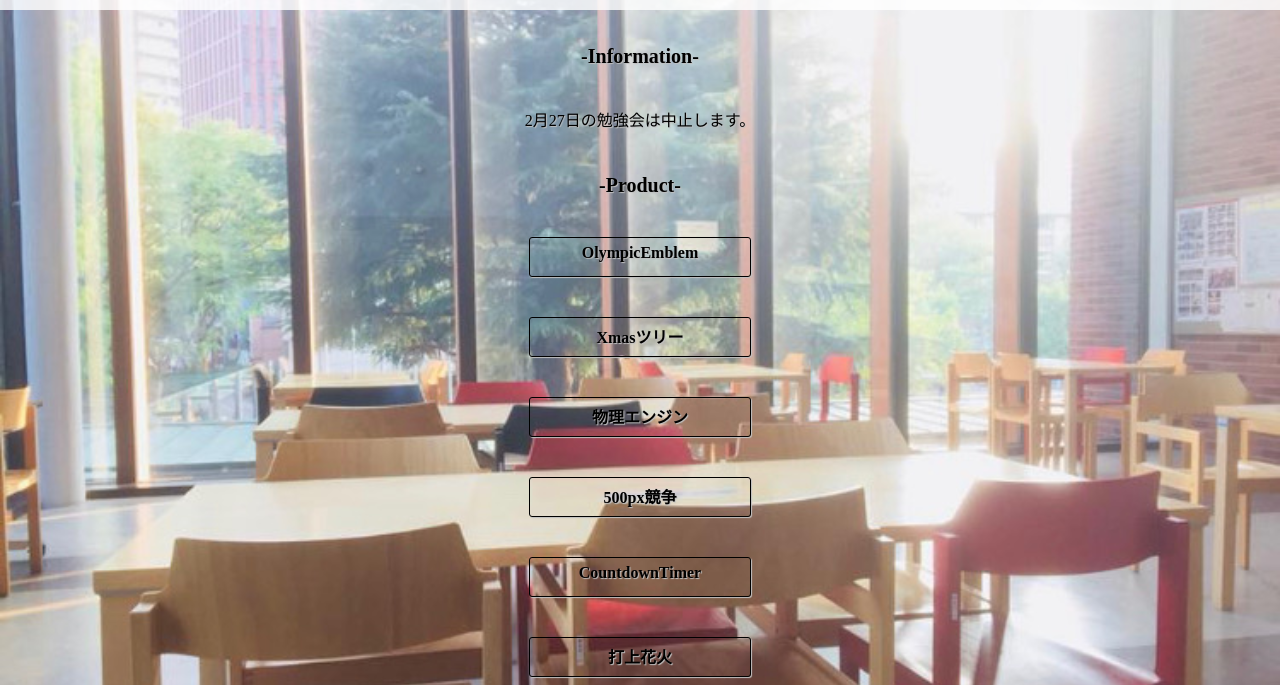
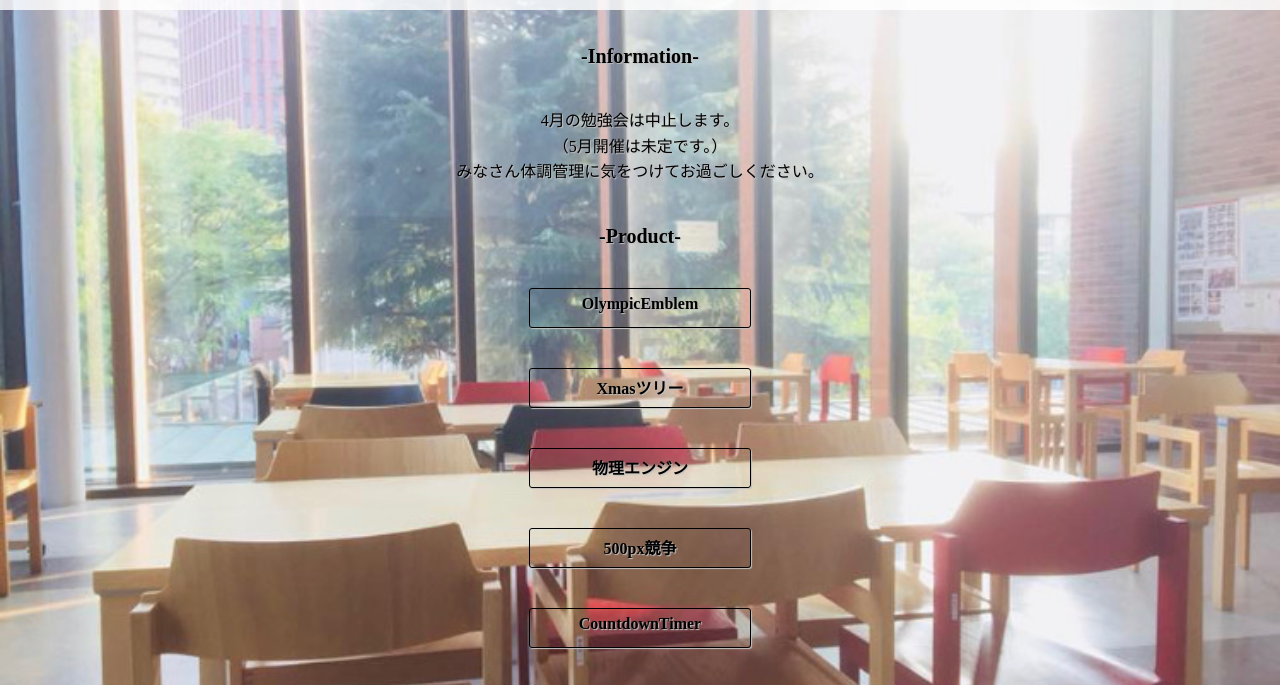
Before and after one commit to teraneko/html5go, a plain HTML site: page index.html in a window 1280 px wide. Shown: the part 85-770 px from the top of the page. Drawn offline with Linux system fonts and the light colour scheme.

Commit message:
Update index.html

```diff
--- a/index.html
+++ b/index.html
@@ -16,7 +16,7 @@
 	</header>
 		<div class="content">
 			<p class="sub-title">-Information-</p>
-			<p>2月27日の勉強会は中止します。<br>
+			<p>4月の勉強会は中止します。<br>（5月開催は未定です。）<br>みなさん体調管理に気をつけてお過ごしください。
 			</p>
 
 
```
